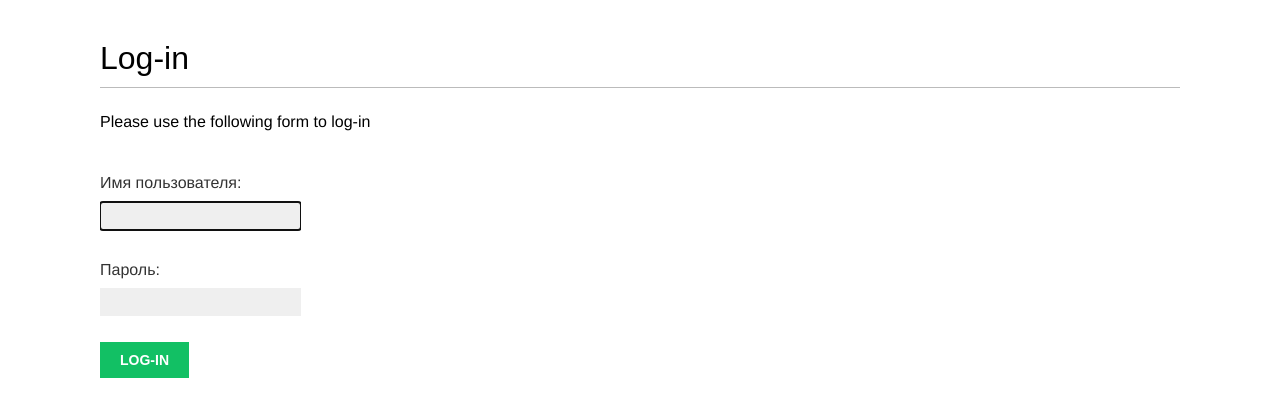
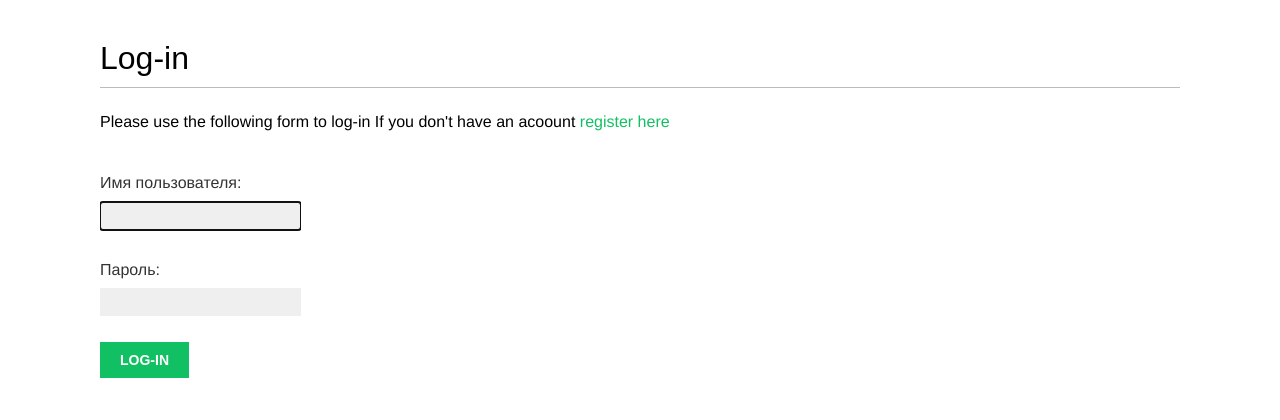
Before and after one commit to Arsendada/social_weebsite_study, a Django app: page /account/login/ in a window 1280 px wide. Shown: the part 47-467 px from the top of the page. Run offline with Django 4.2, Linux system fonts and the light colour scheme; some web fonts are replaced.

Commit message:
add register to login.html

```diff
--- a/bookmarks/account/templates/registration/login.html
+++ b/bookmarks/account/templates/registration/login.html
@@ -10,7 +10,8 @@
             Please try again.
         </p>
     {% else %}
-        <p>Please use the following form to log-in</p>
+        <p>Please use the following form to log-in
+        If you don't have an acoount <a href="{% url 'register' %}">register here</a></p>
     {% endif %}
     <div class="login-form">
         <form action="{% url 'login' %}" method="post">
```
Also changed, not shown: bookmarks/db.sqlite3.
